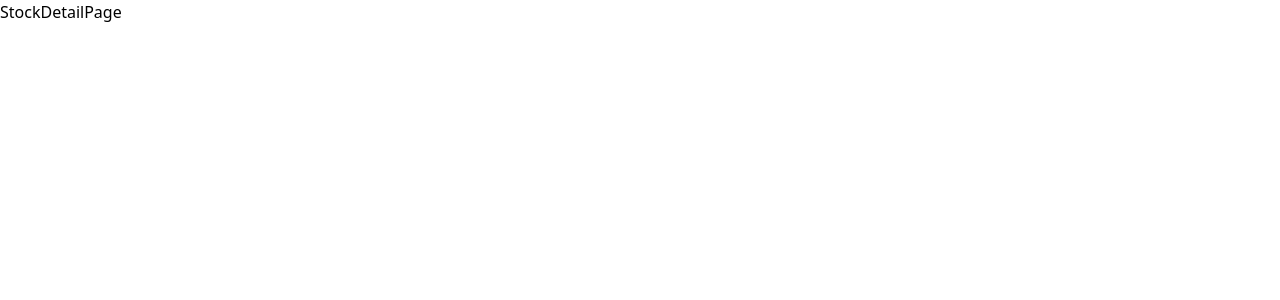
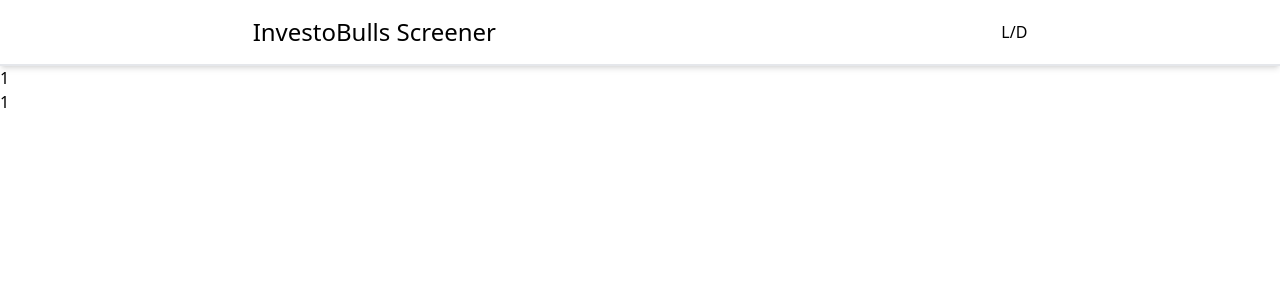
Before and after one commit to Utkarsh-Sharan/investobulls, a React (Vite) app: page /stock/1 in a window 1280 px wide. Shown: the top 300 px of the page. Built offline with nearby package versions, Linux system fonts and the light colour scheme.

Commit message:
setup stock detail page

```diff
--- a/src/App.jsx
+++ b/src/App.jsx
@@ -3,12 +3,15 @@ import ScannerPage from "./pages/ScannerPage.jsx"
 import { useTheme } from "./context/ThemeContext.jsx";
 import { Route, Routes } from "react-router-dom";
 import StockDetailPage from "./pages/StockDetailPage.jsx";
+import Navbar from "./components/Navbar/Navbar.jsx";
 
 function App() {
   const {theme} = useTheme();
 
   return (
     <section className={theme === "dark" ? "dark" : ""}>
+      <Navbar />
+
       <Routes>
         <Route path="/" element={<ScannerPage />} />
         <Route path="/stock/:symbol" element={<StockDetailPage />} />
--- /dev/null
+++ b/src/components/StockDetail/ChartPanel.jsx
@@ -0,0 +1,9 @@
+import React from 'react'
+
+const ChartPanel = ({symbol}) => {
+  return (
+    <div>{symbol}</div>
+  )
+}
+
+export default ChartPanel
--- /dev/null
+++ b/src/components/StockDetail/StockSnapshot.jsx
@@ -0,0 +1,9 @@
+import React from 'react'
+
+const StockSnapshot = ({symbol}) => {
+  return (
+    <div>{symbol}</div>
+  )
+}
+
+export default StockSnapshot
--- a/src/pages/ScannerPage.jsx
+++ b/src/pages/ScannerPage.jsx
@@ -1,11 +1,9 @@
-import Navbar from '../components/Navbar/Navbar.jsx'
 import MatTable from '../components/Table/MatTable.jsx'
 
 const ScannerPage = () => {
   return (
     <section>
-        <Navbar />
-        <MatTable />
+      <MatTable />
     </section>
   )
 }
--- a/src/pages/StockDetailPage.jsx
+++ b/src/pages/StockDetailPage.jsx
@@ -1,6 +1,15 @@
+import { useParams } from "react-router-dom"
+import StockSnapshot from "../components/StockDetail/StockSnapshot";
+import ChartPanel from "../components/StockDetail/ChartPanel";
+
 const StockDetailPage = () => {
+  const {symbol} = useParams();
+
   return (
-    <div>StockDetailPage</div>
+    <section>
+        <StockSnapshot symbol={symbol} />
+        <ChartPanel symbol={symbol} />
+    </section>
   )
 }
 
```
